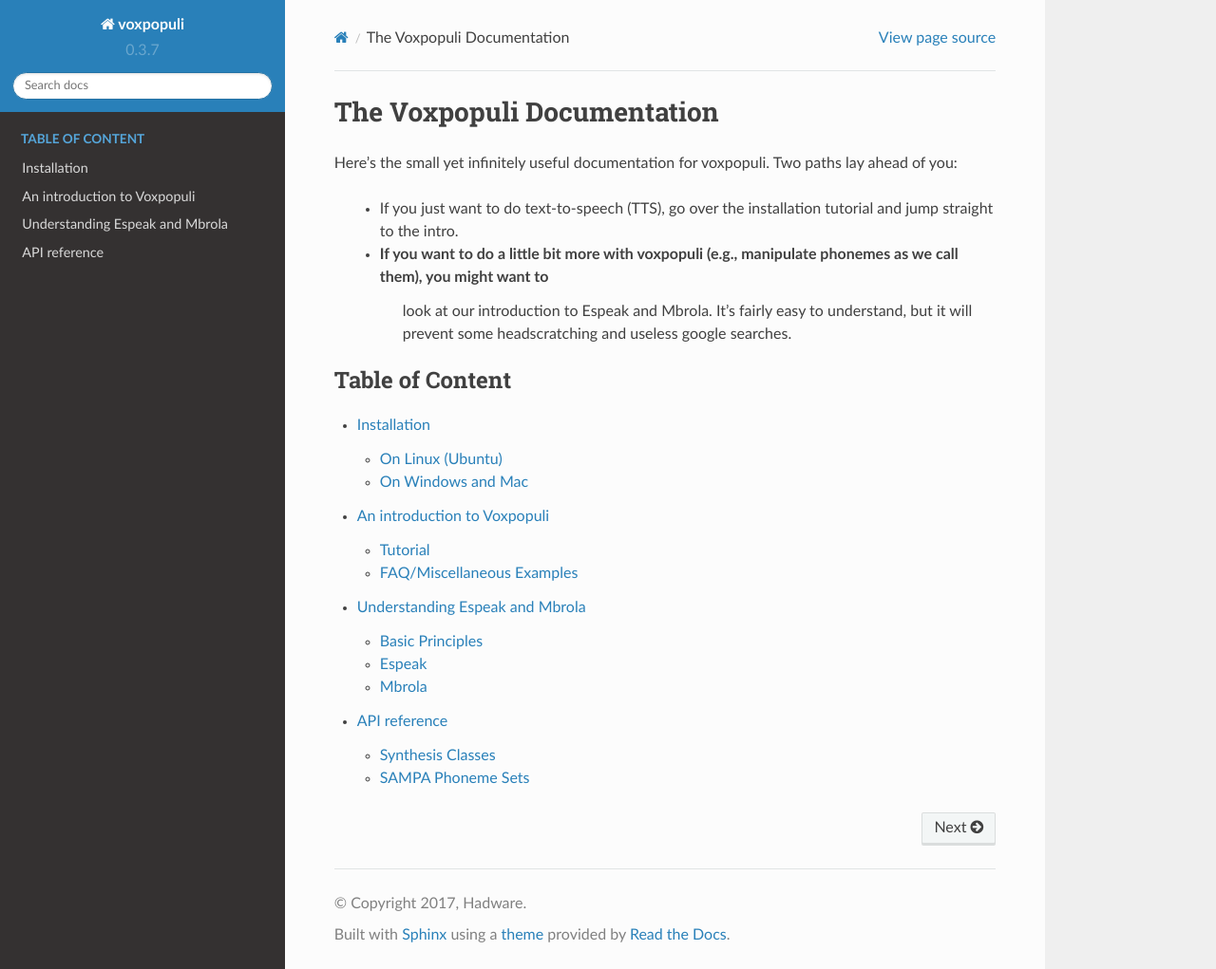
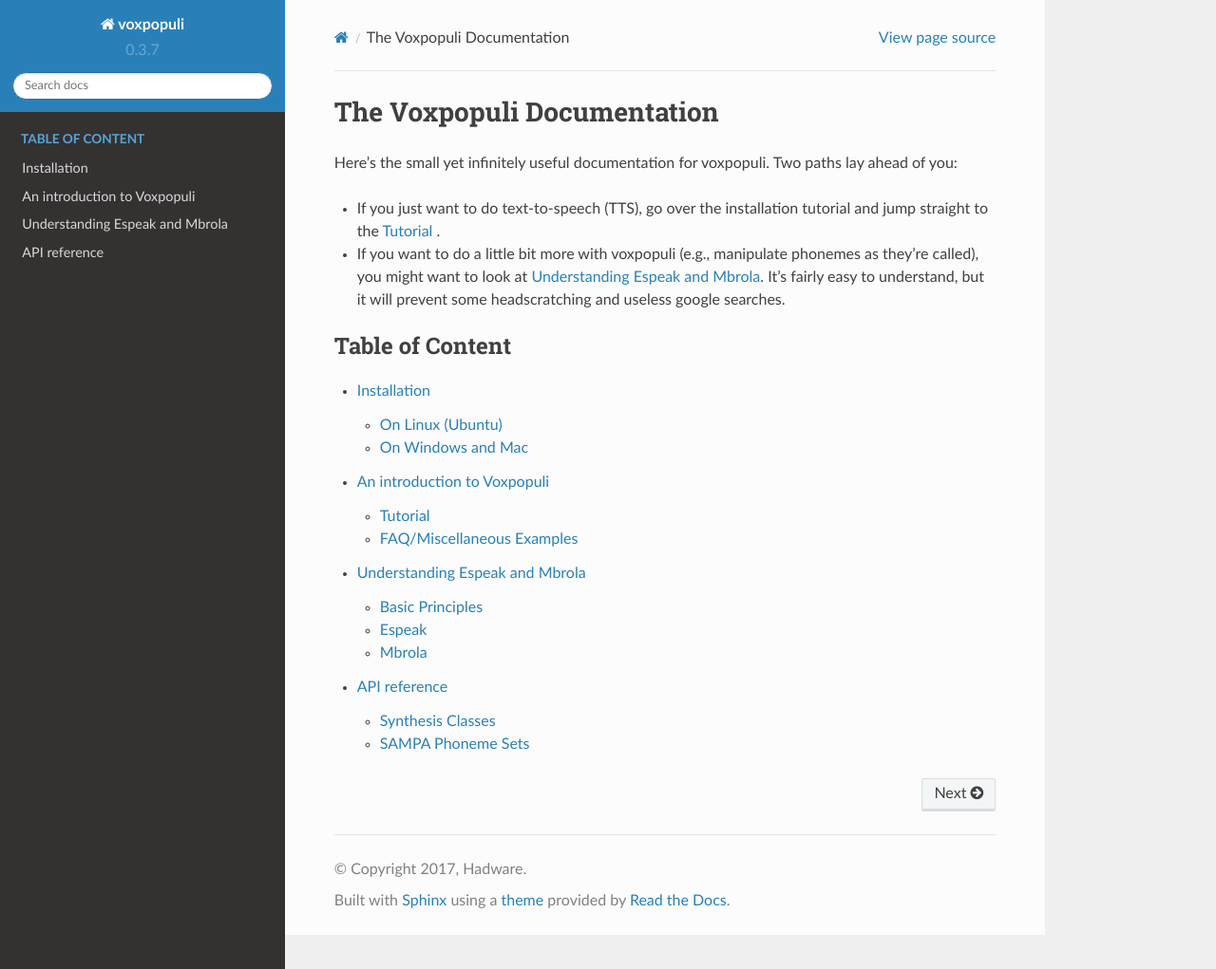
Before and after one commit to hadware/voxpopuli, a Sphinx documentation site: the page built from docs/source/index.rst, in a window 1280 px wide and 1021 px high. Shown: the whole window at 95% size. Built offline with Sphinx 7.4.7 and the Read the Docs theme 2.0.0, drawn with Linux system fonts in a browser that asks for light colours.

Commit message:
Updated the doc

```diff
--- a/docs/source/espeak_mbrola.rst
+++ b/docs/source/espeak_mbrola.rst
@@ -31,7 +31,7 @@
 There are several notations for phonetics, the most commonly used in the
 linguistic/phonetic world is the International Phonetic Alphabet (IPA).
 
-.. code-block::
+.. code-block:: none
 
     'hello' ->  /həˈləʊ/
 
@@ -44,7 +44,7 @@
 Indeed, there is specific set of SAMPA phonemes (all corresponding to an ASCII
 string of 1 to 3 characters) for each language it supports.
 
-.. code-block::
+.. code-block:: none
 
     'happy' -> "h{pi
 
@@ -58,7 +58,7 @@
 
 In the end, this is what espeak outputs for the French sentence "c'est pas faux":
 
-.. code-block::
+.. code-block:: none
 
     # This format is usually stored in .pho files
     s	107
--- a/docs/source/index.rst
+++ b/docs/source/index.rst
@@ -8,10 +8,10 @@
 
 Here's the small yet infinitely useful documentation for voxpopuli. Two paths lay ahead of you:
 
- * If you just want to do text-to-speech (TTS), go over the installation tutorial and jump straight to the intro.
- * If you want to do a little bit more with voxpopuli (e.g., manipulate phonemes as we call them), you might want to
-    look at our introduction to Espeak and Mbrola. It's fairly easy to understand, but it will prevent some
-    headscratching and useless google searches.
+* If you just want to do text-to-speech (TTS), go over the installation tutorial and jump straight to the :ref:`tutorial` .
+* If you want to do a little bit more with voxpopuli (e.g., manipulate phonemes as they're called), you might want to
+  look at :ref:`mbrola-espeak`. It's fairly easy to understand, but it will prevent some
+  headscratching and useless google searches.
 
 
 .. toctree::
--- a/docs/source/intro.rst
+++ b/docs/source/intro.rst
@@ -1,5 +1,7 @@
 An introduction to Voxpopuli
 ============================
+
+.. _tutorial:
 
 Tutorial
 ########
```
